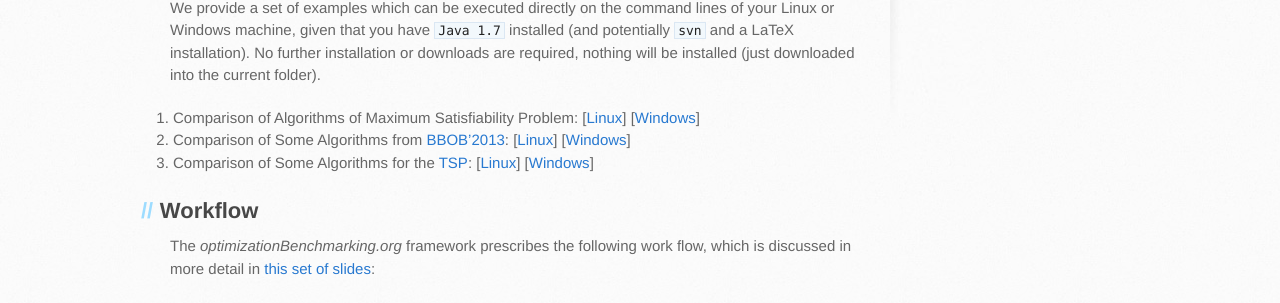
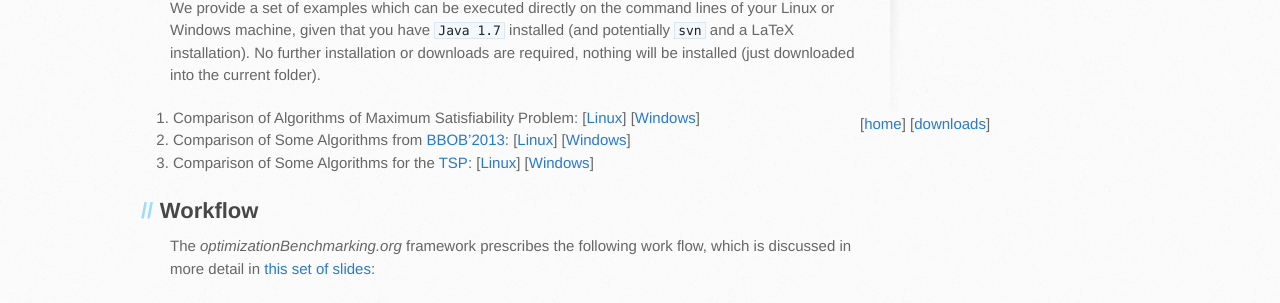
Before and after one commit to optimizationBenchmarking/optimizationBenchmarking, a Jekyll site: the page built from index.md, in a window 1280 px wide. Shown: the part 661-964 px from the top of the page. Built offline with Jekyll 4.4.1, drawn with Linux system fonts in a browser that asks for light colours; Markdown is read by kramdown in place of the engine named in the settings.

Commit message:
Added back/home links to all web pages

```diff
--- a/_layouts/default.html
+++ b/_layouts/default.html
@@ -34,5 +34,7 @@
 
       <p>This page was generated by <a href="https://pages.github.com">GitHub Pages</a> using the Architect theme by <a href="https://github.com/jasonlong">Jason Long</a>.</p>
     </aside>
+
+  <p>[<a href="{{ site.baseurl }}">home</h1></a>] [<a href="{{ site.data.currentVersion.currentVersionRepo }}">downloads</h1></a>] <p>
   </div>
 </div></body></html>
```
